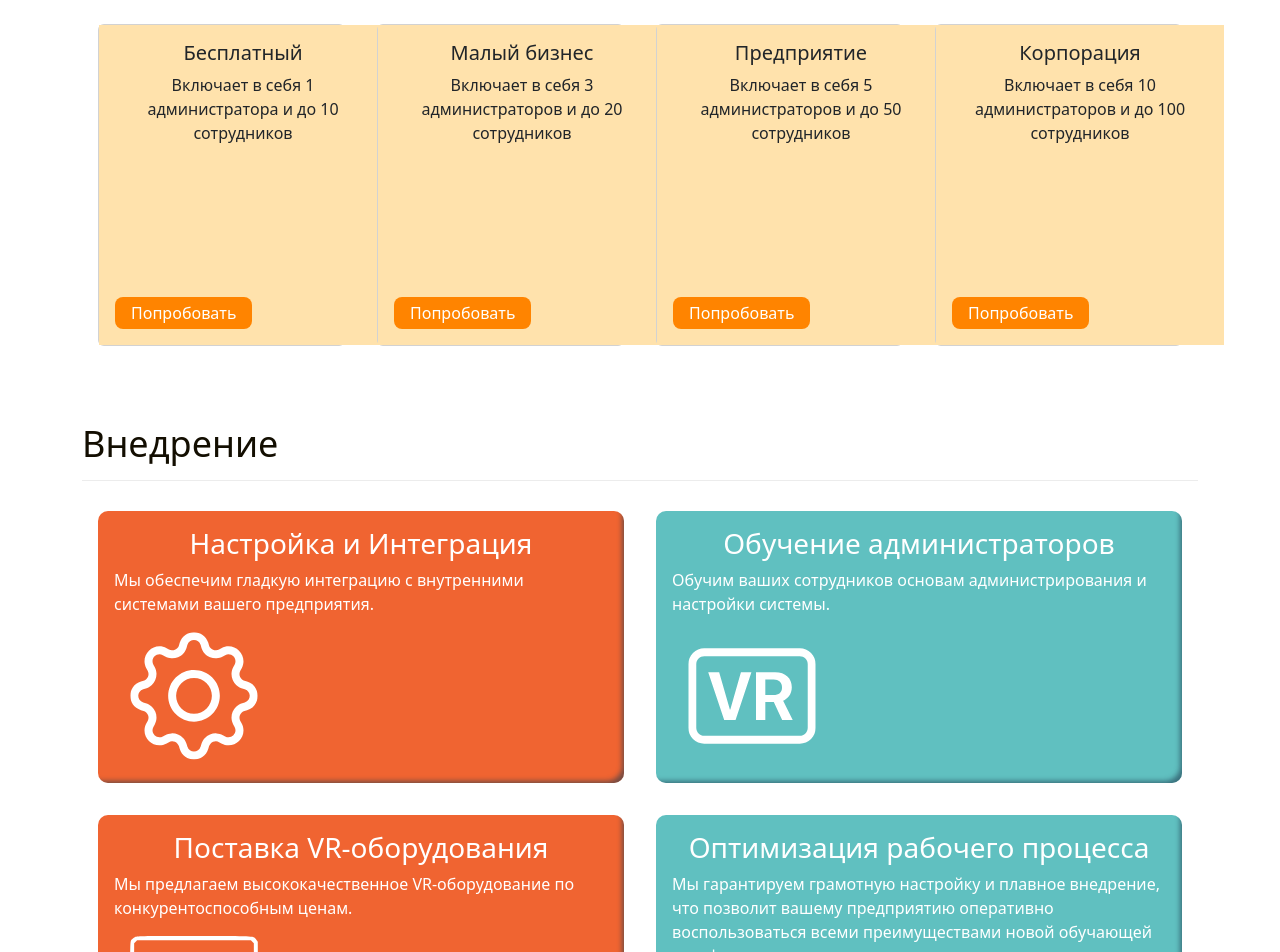
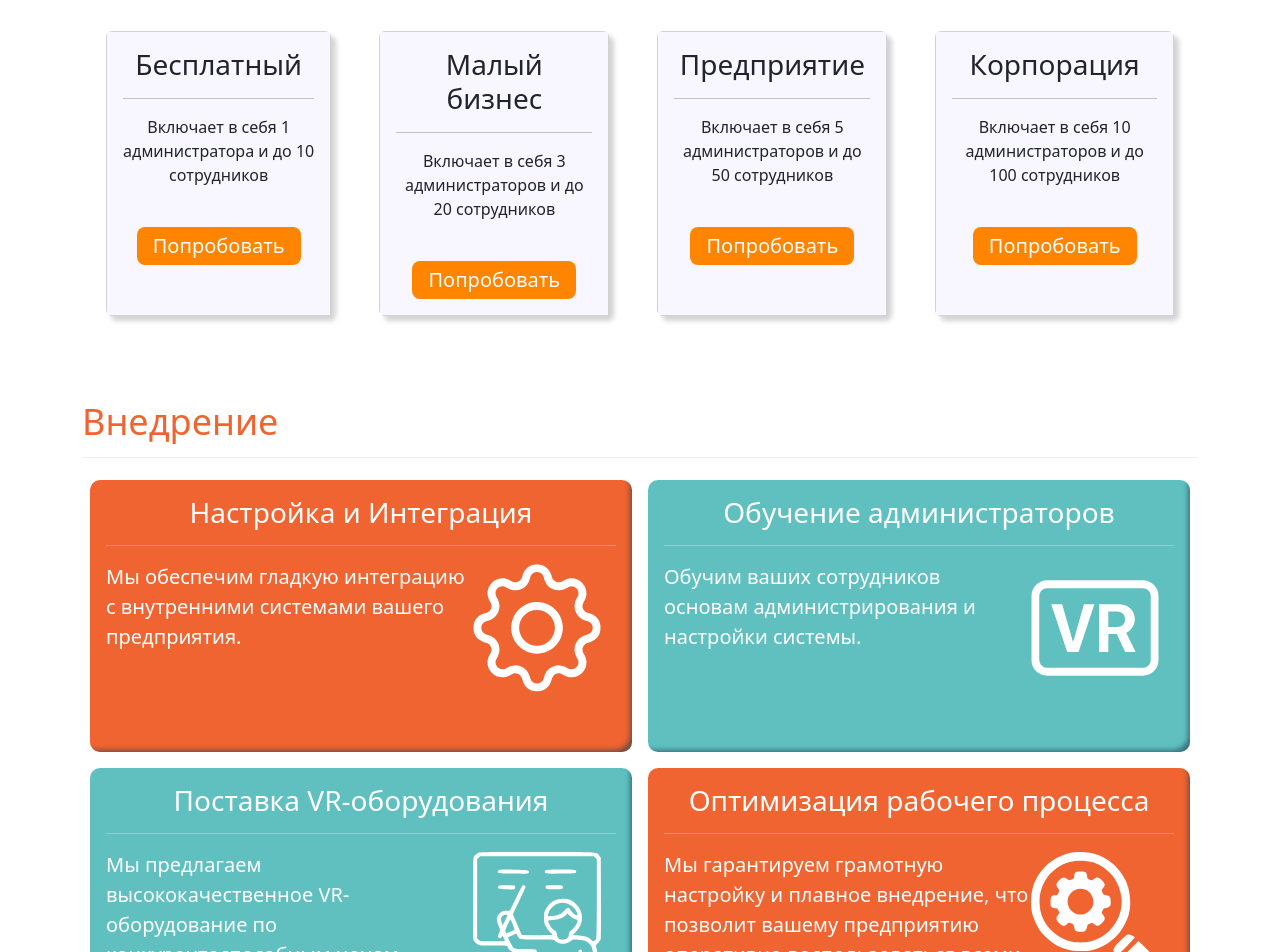
Before and after one commit to exem1337/hackaton-frontend, a React (Create React App) app: page / in a window 1280 px wide. Shown: the part 900-1852 px from the top of the page. Built offline with nearby package versions, Linux system fonts and the light colour scheme; what react-slotify would draw is missing.

Commit message:
Немного по лендингу

```diff
--- a/declaration.d.ts
+++ b/declaration.d.ts
@@ -1,3 +1,4 @@
 declare module  "*.module.sass";
 declare module  "*.gif";
 declare module  "*.png";
+declare module  "*.jpg";
--- a/src/styles/header.scss
+++ b/src/styles/header.scss
@@ -3,7 +3,8 @@
 .navbar {
   background-color: $bg-darken;
   color: $text-black !important;
-  border-bottom: 1px solid $border-color;
+  border-bottom: none;
+  box-shadow: 0px 5px 5px lightgray;
   position: sticky;
   top: 0;
   z-index: 2;
--- a/src/styles/landing-view.scss
+++ b/src/styles/landing-view.scss
@@ -14,34 +14,41 @@
     flex-wrap: wrap;
 }
 
-.card{
-  display: block;
-  margin: 1em;
-  height: 20rem;
-  width: 18rem;
+ .card{
+//   display: block;
+//   margin: 1em;
+//   height: 20rem;
+//   width: fit-content;
+//   border: none;
+//   border-radius:  10%;
+  box-shadow: 5px 5px 5px lightgrey;
 }
 
-.cardst{
-    display: inline-block;
-    margin: 1em;
-    height: 20rem;
-    width: 18rem;
-    position: relative;
+// .cardst{
+//     display: inline-block;
+//     margin: 1em;
+//     height: 20rem;
+//     width: 18rem;
+//     position: relative;
 
-  }
+//   }
 
 .card-body{
-    position: relative;
-    height: 20rem;
-    width: 18rem;
-    background-color: #ffe2ac;
+    background-color: #F8F7FF;
+
+
+}
+
+
+
+.card-bg{
+    background-color: #F8F7FF;
 }
 
 .card--btn
 {
-    position: absolute;
-    bottom: 0;
-    left: 0;
+    margin: 0 auto;
+    display: block;
 }
 
 .introduction{
@@ -63,7 +70,8 @@
 
 .image--cardst{
     position: relative;
-    right: -1rem;
+    float: right;
+    margin: 2px 15px 2px 2px;
     width: 8em;
     height: 8em;
 }
@@ -75,4 +83,18 @@
 
 .introduction p{
     color:white;
+    font-size: 20px;
 }
+
+.introduction hr{
+    color:white;
+}
+
+.landing--block h1{
+    color: #F06431;
+}
+
+.carousel{
+    // height: 400px;
+    background-color: lightgray;
+}
--- a/src/styles/variables.scss
+++ b/src/styles/variables.scss
@@ -1,4 +1,4 @@
-$bg-darken: #E6E6E6;
+$bg-darken: #F8F7FF;
 $text-black: #130E01;
 $primary: #FF8400;
 $disabled: #FDC07E;
--- a/src/views/LandingView.tsx
+++ b/src/views/LandingView.tsx
@@ -1,98 +1,155 @@
 import React from "react";
 import background from './bg.png';
-import { Button } from "react-bootstrap";
+import { Button, Card, Carousel } from "react-bootstrap";
 import settings from './gear.svg';
 import vr from './vr.svg';
 import teacher from './teacher.svg';
 import engine from './engine.svg';
 
+// import Feedback1 from "../../public/images/feedback1.jpg";
+// import Feedback2 from "../../public/images/feedback2.jpg";
+// import Feedback3 from "../../public/images/feedback3.jpg";
+
+
 const LandingView = () => {
   return (
-    <div className="container">
+    <div className="container" id="home">
       <img className="background--img" src={background} alt="" />
       <div className="landing">
-        <div className="landing--block">
+        <div className="landing--block"  id="opportunity">
           <h1>Возможности</h1>
           <div className="opportunities">
             Создание инновационной обучающей и тестовой платформы, объединяющей стандартные методы обучения с использованием VR-технологий. Это позволит предприятиям обучать сотрудников, имитируя реальные рабочие ситуации, что существенно повысит эффективность обучения и подготовки к рабочим задачам.
           </div>
         </div>
-        <div className="landing--block">
+        <div className="landing--block"  id="features">
           <h1>Тарифы</h1>
 
 
 
           <div className="tariffs">
 
-            <div className="card--free card text-center">
+
+            <div className="card--free card text-center m-4">
               <div className="card-body">
-                <h5 className="card-title">Бесплатный</h5>
+                <h3 className="card-title">Бесплатный</h3>
+                <hr/>
                 <p className="card-text">Включает в себя 1 администратора и до 10 сотрудников</p>
-                <Button className="card--btn btn-primary m-3">Попробовать</Button>
+                <br/>
+                <Button size="lg" className="card--btn btn-primary">Попробовать</Button>
               </div>
             </div>
 
 
-            <div className="card--busines card text-center">
+            <div className="card--busines card text-center m-4">
               <div className="card-body">
-                <h5 className="card-title">Малый бизнес</h5>
+                <h3 className="card-title">Малый бизнес</h3>
+                <hr/>
                 <p className="card-text">Включает в себя 3 администраторов и до 20 сотрудников</p>
-                <Button className="card--btn btn-primary m-3">Попробовать</Button>
+                <br/>
+                  <Button size="lg" className="card--btn btn-primary">Попробовать</Button>
+
               </div>
             </div>
 
-            <div className="card--enterprise card text-center">
+
+            <div className="card--enterprise card text-center m-4">
               <div className="card-body">
-                <h5 className="card-title">Предприятие</h5>
+                <h3 className="card-title">Предприятие</h3>
+                <hr/>
                 <p className="card-text">Включает в себя 5 администраторов и до 50 сотрудников</p>
-                <Button className="card--btn btn-primary m-3">Попробовать</Button>
+                <br/>
+                <Button size="lg" className="card--btn btn-primary">Попробовать</Button>
               </div>
             </div>
 
-            <div className="card--corporation card text-center">
+
+            <div className="card--corporation card text-center m-4">
               <div className="card-body">
-                <h5 className="card-title">Корпорация</h5>
+                <h3 className="card-title">Корпорация</h3>
+                <hr/>
                 <p className="card-text">Включает в себя 10 администраторов и до 100 сотрудников</p>
-                <Button className="card--btn btn-primary m-3">Попробовать</Button>
+                <br/>
+                <Button size="lg" className="card--btn btn-primary">Попробовать</Button>
               </div>
             </div>
+            </div>
 
-          </div>
 
 
 
         </div>
-        <div className="landing--block">
+        <div className="landing--block" id="pricing">
           <h1>Внедрение</h1>
           <div className="integration">
             <div className="d-flex">
-              <div className="introduction cardst group1">
+              <div className="introduction cardst group1 m-2">
                 <h3>Настройка и Интеграция</h3>
+                <hr/>
+                <img className="image--cardst" src={settings} alt="" />
                 <p>Мы обеспечим гладкую интеграцию с внутренними системами вашего предприятия.</p>
-                <img className="image--cardst" src={settings} alt="" />
               </div>
 
-              <div className="introduction cardst group2">
+              <div className="introduction cardst group2 m-2">
                 <h3>Обучение администраторов</h3>
+                <hr/>
+                <img className="image--cardst" src={vr} alt="" />
                 <p>Обучим ваших сотрудников основам администрирования и настройки системы.</p>
-                <img className="image--cardst" src={vr} alt="" />
               </div>
             </div>
             <div className="d-flex">
-              <div className="introduction cardst group1">
+              <div className="introduction cardst group2 m-2">
                 <h3>Поставка VR-оборудования</h3>
+                <hr/>
+                <img className="image--cardst" src={teacher} alt="" />
                 <p>Мы предлагаем высококачественное VR-оборудование по конкурентоспособным ценам.</p>
-                <img className="image--cardst" src={teacher} alt="" />
               </div>
-              <div className="introduction cardst group2">
+              <div className="introduction cardst group1 m-2">
                 <h3>Оптимизация рабочего процесса</h3>
+                <hr/>
+                <img className="image--cardst" src={engine} alt="" />
                 <p>Мы гарантируем грамотную настройку и плавное внедрение, что позволит вашему предприятию оперативно воспользоваться всеми преимуществами новой обучающей платформы.</p>
-                <img className="image--cardst" src={engine} alt="" />
               </div>
             </div>
 
 
           </div>
+        </div>
+
+        <div className="landing--block" id="feedback">
+          <h1>Отзывы</h1>
+          <Carousel data-bs-theme="dark">
+      <Carousel.Item>
+        <img
+          className="d-block w-100"
+          src="https://sun9-21.userapi.com/impg/g421ga_0Br1zDcLO6LWiadgKsvYTMkwwHUfodw/EqE2h0LfQLE.jpg?size=1600x800&quality=96&sign=3f30d06a6e323551c0729293de6a5c93&type=album"
+          alt="First slide"
+        />
+        <Carousel.Caption>
+
+        </Carousel.Caption>
+      </Carousel.Item>
+      <Carousel.Item>
+        <img
+          className="d-block w-100"
+          src="https://sun104-2.userapi.com/impg/3f9-aXJgEXQYmqzOOcc7SUgbq91KJ_ZqgxlSTQ/r1N7NFkB-s8.jpg?size=1600x800&quality=96&sign=1823e5701c64803bb97559fadb5463b9&type=album/800x400?text=Second slide&bg=eee"
+          alt="Second slide"
+        />
+        <Carousel.Caption>
+
+        </Carousel.Caption>
+      </Carousel.Item>
+      <Carousel.Item>
+        <img
+          className="d-block w-100"
+          src="https://sun9-1.userapi.com/impg/JIrQ4yw1Cn1eozvGbCZ6jndr2Jfo-FU59zfx7w/lejEyBMfCrY.jpg?size=1600x800&quality=96&sign=161af92255280183d8e9c5025818fe4a&type=album/800x400?text=Third slide&bg=e5e5e5"
+          alt="Third slide"
+        />
+        <Carousel.Caption>
+
+        </Carousel.Caption>
+      </Carousel.Item>
+    </Carousel>
         </div>
       </div>
     </div>
```
Also changed, not shown: 1 other file (tests, documents, lock files or other folders).
